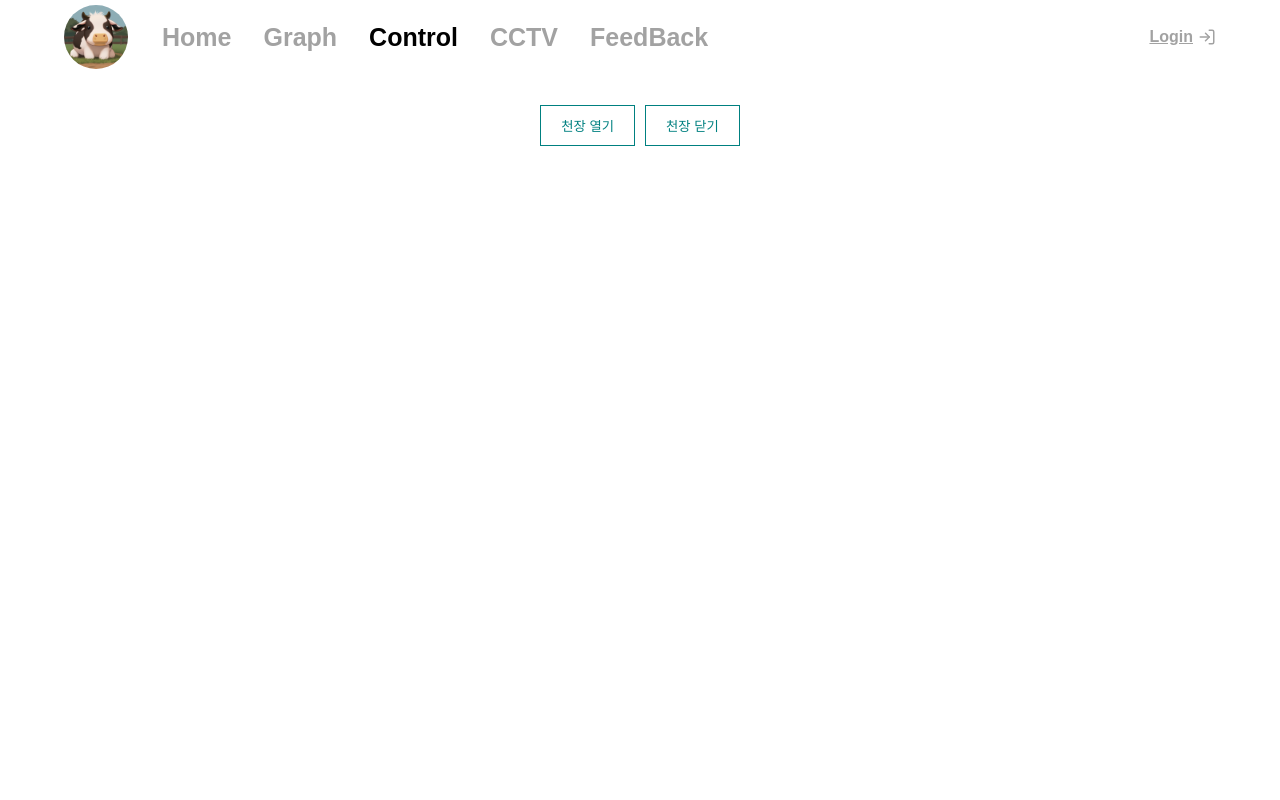
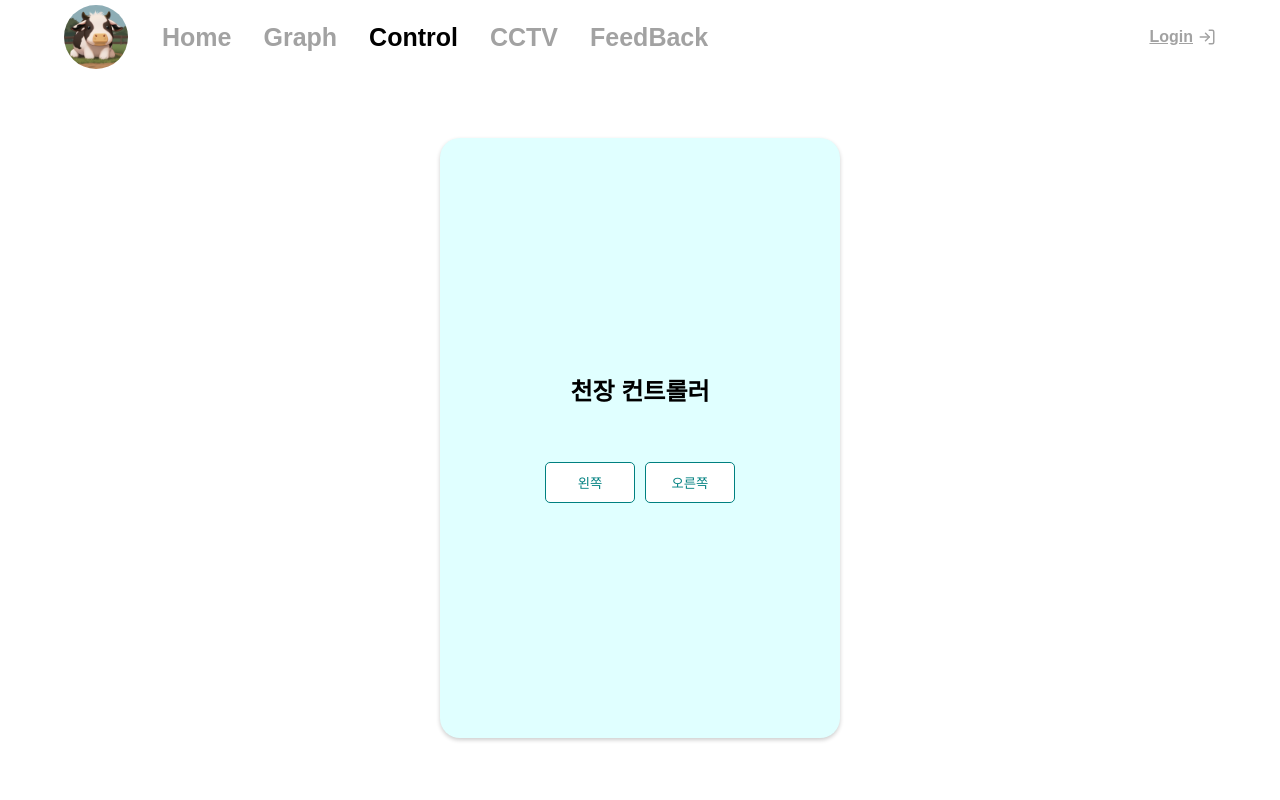
Before and after one commit to shch989/CapstoneDesign_A-Iot_SmartFarm, a React (Create React App) app in the folder client/: page /control in a window 1280 px wide. Shown: the top 800 px of the page. Built offline with nearby package versions, Linux system fonts and the light colour scheme.

Commit message:
cctv 기능까지의 css코드 정리

```diff
--- a/client/src/components/Control/ControlButton.js
+++ b/client/src/components/Control/ControlButton.js
@@ -11,6 +11,7 @@ const Button = styled.button`
   border: 1px solid teal;
   color: teal;
   margin-bottom: 20px;
+  border-radius: 5px;
 
   &:hover {
     border: 1px solid white;
--- a/client/src/components/UI/Layout.js
+++ b/client/src/components/UI/Layout.js
@@ -12,7 +12,7 @@ const Container = styled.main`
   min-height: 100vh;
   height: 100%;
   margin: 0 auto;
-  padding: 20px 5%;
+  padding: 0 5%;
   margin-top: 80px;
   width: 100%;
 `
--- a/client/src/pages/CctvPage.js
+++ b/client/src/pages/CctvPage.js
@@ -47,6 +47,7 @@ const LoadMoreButton = styled.button`
   background-color: #e0e0e0;
   border: none;
   margin-bottom: 10px;
+  border-radius: 5px;
   cursor: pointer;
 `;
 
--- a/client/src/pages/ControlPage.js
+++ b/client/src/pages/ControlPage.js
@@ -1,68 +1,99 @@
-import React, { useState } from "react";
-import styled from "styled-components";
-import axios from "axios";
+import React, { useState } from 'react'
+import styled from 'styled-components'
+import axios from 'axios'
 // Components
-import MainBody from '../components/UI/MainBody';
-import ControlButton from "../components/Control/ControlButton";
+import MainBody from '../components/UI/MainBody'
+import ControlButton from '../components/Control/ControlButton'
+
+const Container = styled.div`
+  margin-top: 5%;
+  display: flex;
+  flex-direction: column;
+  align-items: center;
+  justify-content: center;
+  width: 400px;
+  height: 600px;
+  background-color: #e0ffff;
+  border-radius: 20px;
+  box-shadow: 0 2px 4px rgba(0, 0, 0, 0.2); /* Add box shadow */
+`;
+
+const ControlTitle = styled.h2`
+  font-size: 24px;
+  margin-bottom: 50px;
+`
 
 const ButtonWrapper = styled.div`
+  width: 200px;
   display: flex;
   justify-content: center;
   align-items: center;
-  top: 50%;
+`
+
+const ControlButtonSquare = styled(ControlButton)`
+  width: 150px;
+  height: 150px;
+  margin: 20px;
 `;
 
 const ControlPage = () => {
-  const [buttonPressed, setButtonPressed] = useState(false);
+  const [leftButtonPressed, setLeftButtonPressed] = useState(false)
+  const [rightButtonPressed, setRightButtonPressed] = useState(false)
 
   const handleForwardButton = async () => {
-    setButtonPressed(true);
+    setRightButtonPressed(true)
+    setLeftButtonPressed(false)
     try {
-      await axios.get("http://localhost:8080/motor/forward");
-      console.log("작동 중");
+      await axios.get('http://localhost:8080/motor/forward')
+      console.log('작동 중')
     } catch (error) {
-      console.log("에러", error);
+      console.log('에러', error)
     }
-  };
+  }
 
   const handleBackwardButton = async () => {
-    setButtonPressed(true);
+    setLeftButtonPressed(true)
+    setRightButtonPressed(false)
     try {
-      await axios.get("http://localhost:8080/motor/backward");
-      console.log("작동 중");
+      await axios.get('http://localhost:8080/motor/backward')
+      console.log('작동 중')
     } catch (error) {
-      console.log("에러", error);
+      console.log('에러', error)
     }
-  };
+  }
 
   const handleStopButton = async () => {
-    setButtonPressed(false);
+    setLeftButtonPressed(false)
+    setRightButtonPressed(false)
     try {
-      await axios.get("http://localhost:8080/motor/stop");
-      console.log("작동 중");
+      await axios.get('http://localhost:8080/motor/stop')
+      console.log('작동 중')
     } catch (error) {
-      console.log("에러", error);
+      console.log('에러', error)
     }
-  };
+  }
 
   return (
     <MainBody>
-      <ButtonWrapper>
-        <ControlButton
-          label="천장 열기"
-          onPress={handleForwardButton}
-          onRelease={handleStopButton}
-          buttonPressed={buttonPressed}
-        />
-        <ControlButton
-          label="천장 닫기"
-          onPress={handleBackwardButton}
-          onRelease={handleStopButton}
-          buttonPressed={buttonPressed}
-        />
-      </ButtonWrapper>
+      <Container>
+        <ControlTitle>천장 컨트롤러</ControlTitle>
+        <ButtonWrapper>
+          <ControlButtonSquare
+            label="왼쪽"
+            onPress={handleBackwardButton}
+            onRelease={handleStopButton}
+            buttonPressed={leftButtonPressed}
+          />
+          <ControlButtonSquare
+            label="오른쪽"
+            onPress={handleForwardButton}
+            onRelease={handleStopButton}
+            buttonPressed={rightButtonPressed}
+          />
+        </ButtonWrapper>
+      </Container>
     </MainBody>
-  );
-};
+  )
+}
 
-export default ControlPage;
+export default ControlPage
--- a/client/src/pages/GraphPage.js
+++ b/client/src/pages/GraphPage.js
@@ -9,7 +9,7 @@ const Row = styled.div`
   display: flex;
   width: 100%;
   justify-content: space-between;
-  margin-bottom: 25px;
+  margin: 20px;
 `
 
 const SmallGraphBox = styled.div`
```
